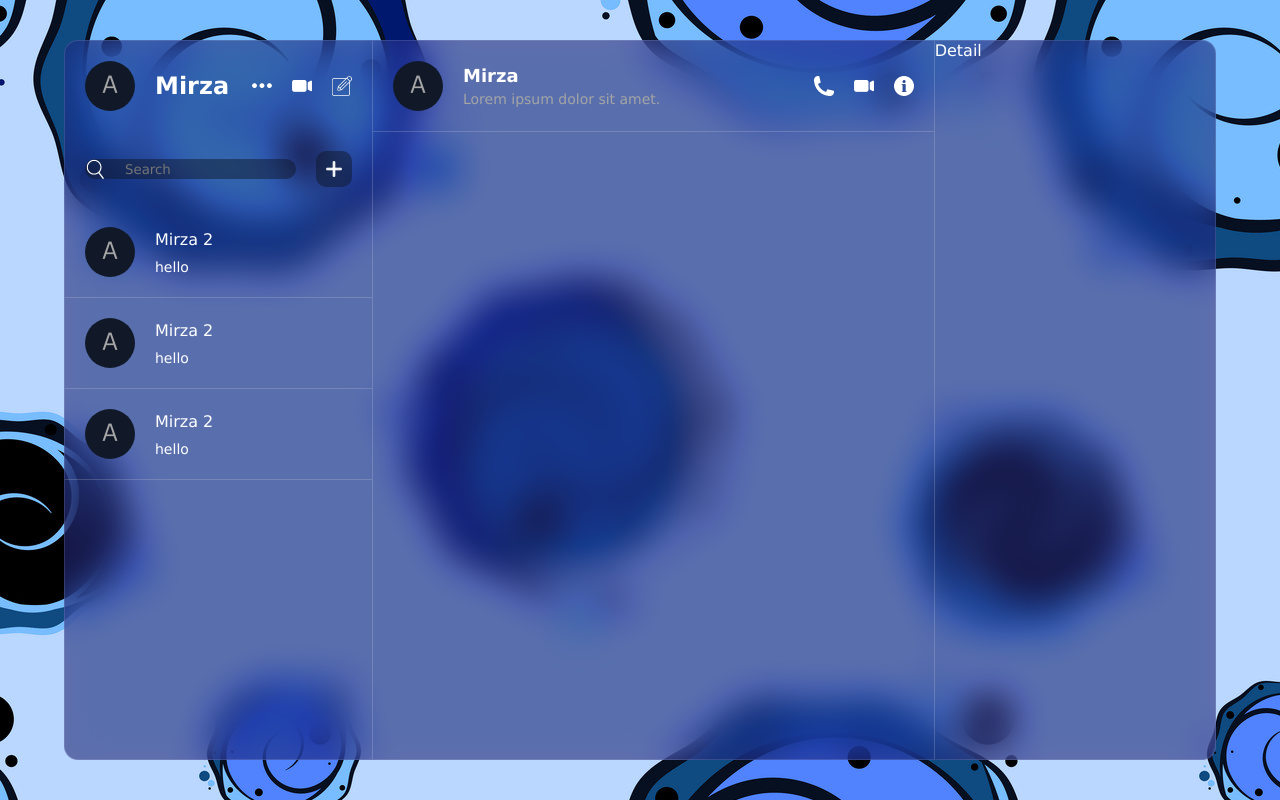
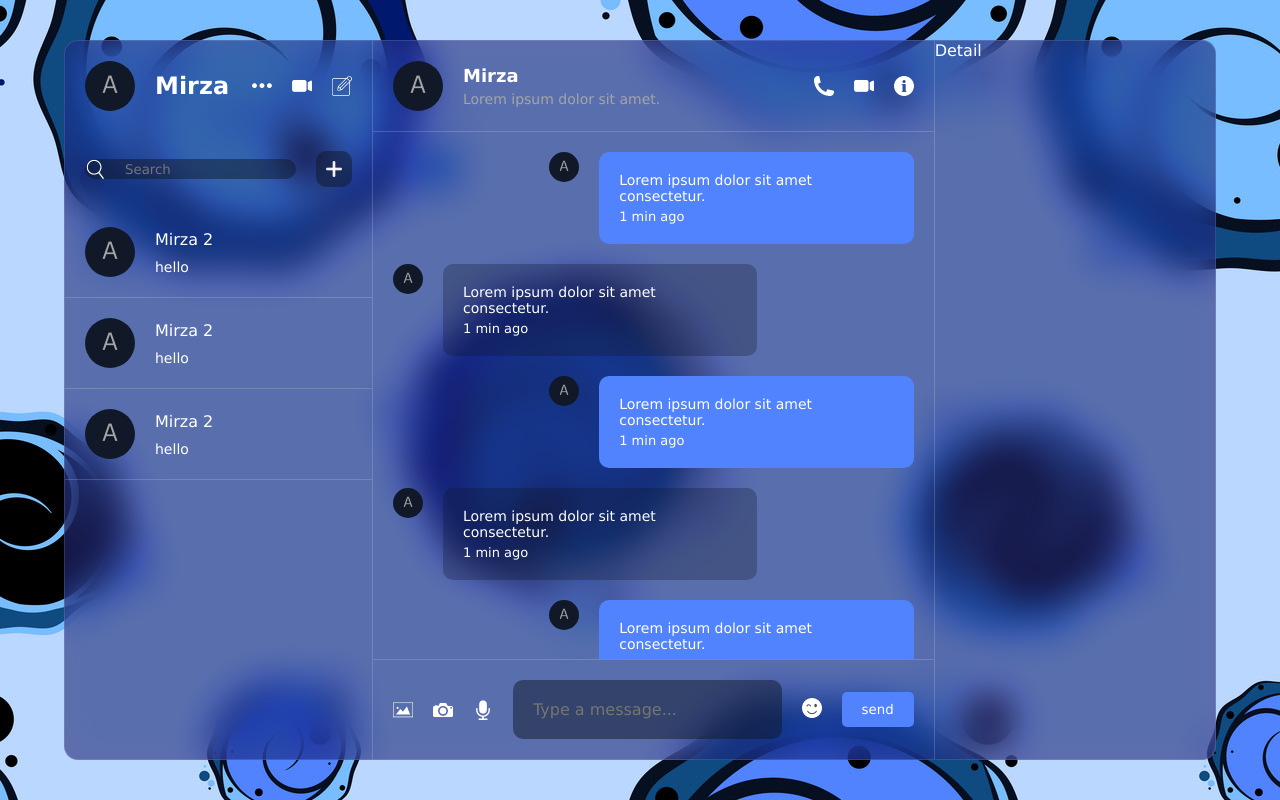
Before and after one commit to Mirza2018/React-chat-app, a React (Vite) app: page / in a window 1280 px wide. Built offline with nearby package versions, Linux system fonts and the light colour scheme; the HTML template or start-up script is replaced by a standard one.

Commit message:
chat component center part

```diff
--- a/package.json
+++ b/package.json
@@ -12,6 +12,7 @@
     "preview": "vite preview"
   },
   "dependencies": {
+    "emoji-picker-react": "^4.11.1",
     "react": "^18.2.0",
     "react-dom": "^18.2.0"
   },
--- a/src/component/chat/Chat.jsx
+++ b/src/component/chat/Chat.jsx
@@ -1,7 +1,21 @@
-import React from 'react';
+import React, { useState } from 'react';
 import "./chat.css"
+import EmojiPicker from 'emoji-picker-react';
 
 const Chat = () => {
+    const [open,setOpen]=useState(false)
+    const [text,setText]=useState("")
+
+    const handleEmoji=e=>{
+// console.log(e.emoji);
+setText(text+e.emoji)
+setOpen(!open)
+
+    }
+    // console.log(text);
+
+
+
     return (
         <div className='chat'>
            <div className="top">
@@ -22,10 +36,85 @@ const Chat = () => {
 
 
            <div className="center">
+            <div className="message own">
+                <img src="./avatar.png" alt="" />
+                <div className="texts">
+                    <p>Lorem ipsum dolor sit amet consectetur.</p>
+                    <span>1 min ago</span>
+                </div>
+            </div>
+            <div className="message">
+            <img src="./avatar.png" alt="" />
+                <div className="texts">
+                    <p>Lorem ipsum dolor sit amet consectetur.</p>
+                    <span>1 min ago</span>
+                </div>
+            </div>
+            <div className="message own">
+            <img src="./avatar.png" alt="" />
+                <div className="texts">
+                    <p>Lorem ipsum dolor sit amet consectetur.</p>
+                    <span>1 min ago</span>
+                </div>
+            </div>
+            <div className="message">
+            <img src="./avatar.png" alt="" />
+                <div className="texts">
+                    <p>Lorem ipsum dolor sit amet consectetur.</p>
+                    <span>1 min ago</span>
+                </div>
+            </div>
+            <div className="message own">
+            <img src="./avatar.png" alt="" />
+                <div className="texts">
+                    <p>Lorem ipsum dolor sit amet consectetur.</p>
+                    <span>1 min ago</span>
+                </div>
+            </div>
+            <div className="message">
+            <img src="./avatar.png" alt="" />
+                <div className="texts">
+                    <p>Lorem ipsum dolor sit amet consectetur.</p>
+                    <span>1 min ago</span>
+                </div>
+            </div>
+            <div className="message own">
+            <img src="./avatar.png" alt="" />
+                <div className="texts">
+                    <img src="https://cdn2.unrealengine.com/world-of-goo-2-1-2880x1620-7e18f4b1ae55.jpg" alt="" />
+                    <p>Lorem ipsum dolor sit amet consectetur.</p>
+                    <span>1 min ago</span>
+                </div>
+            </div>
+
+
+            <div className="message">
+            <img src="./avatar.png" alt="" />
+                <div className="texts">
+
+                    <p>Lorem ipsum dolor sit amet consectetur.</p>
+                    <span>1 min ago</span>
+                </div>
+            </div>
 
            </div>
+
+
            <div className="bottom">
+            <div className="icons">
+                <img src="./img.png" alt="" />
+                <img src="./camera.png" alt="" />
+                <img src="./mic.png" alt="" />
+            </div>
+            <input type="text" placeholder='Type a message...' onChange={e=>setText(e.target.value)}  value={text}/>
+            <div className="emoji">
+                <img onClick={()=>setOpen(!open)} src="./emoji.png" alt="" />
+                <div className="picker">
+                     <EmojiPicker open={open} onEmojiClick={handleEmoji}/>
+                </div>
 
+            </div>
+            <button className='sendButton'>send</button>
            </div>
         </div>
     );
--- a/src/component/chat/chat.css
+++ b/src/component/chat/chat.css
@@ -3,6 +3,8 @@
     border-left: 1px solid #dddddd35;
     border-right: 1px solid #dddddd35;
     height: 100%;
+    display: flex;
+    flex-direction: column;
 }
 .top{
     padding: 20px;
@@ -51,3 +53,101 @@ color:#a5a5a5 ;
     width: 20px;
     height: 20px;
 }
+
+.center{
+    flex: 1;
+    padding:20px ;
+    overflow: scroll;
+    display: flex;
+    flex-direction: column;
+    gap: 20px;
+}
+.message{
+    max-width: 70%;
+    display: flex;
+    gap: 20px;
+}
+
+.own{
+align-self:flex-end ;
+}
+
+.center img{
+    width: 30px;
+    height: 30px;
+    border-radius: 50%;
+    object-fit: cover;
+}
+
+.center  .texts{
+flex: 1;
+display: flex;
+flex-direction: column;
+gap: 5px;
+
+    padding: 20px;
+    background-color: rgba(17,25,40,0.3);
+    border-radius: 10px;
+
+}
+
+.center .texts span{
+font-size: 13px;
+}
+
+
+.own .texts  {
+background-color: #5183fe;
+}
+.center .texts img {
+    width: 100%;
+    height: 300px;
+    border-radius: 10px;
+    object-fit: cover;
+}
+
+
+.bottom{
+    padding: 20px;
+    display: flex;
+    align-items: center;
+    justify-content: space-between;
+    border-top: 1px solid #dddddd35;
+    gap: 20px;
+    margin-top: auto;
+}
+.icons{
+    display: flex;
+    gap: 20px;
+}
+img{
+    width: 20px;
+    height: 20px;
+    cursor: pointer;
+}
+.bottom input{
+    flex: 1;
+    background-color: rgba(17,25,40,0.5);
+    border: none;
+    outline: none;
+    color:white;
+    border-radius: 10px;
+    padding: 20px;
+    font-size: 16px;
+}
+.sendButton{
+    background: #5183fe;
+    color: white;
+    padding: 10px 20px;
+    border: none;
+    border-radius: 5px;
+    cursor: pointer;
+}
+.emoji{
+    position: relative;
+}
+.picker{
+position: absolute;
+bottom: 50px;
+left: 0;
+}
```
Also changed, not shown: 1 other file (tests, documents, lock files or other folders).
